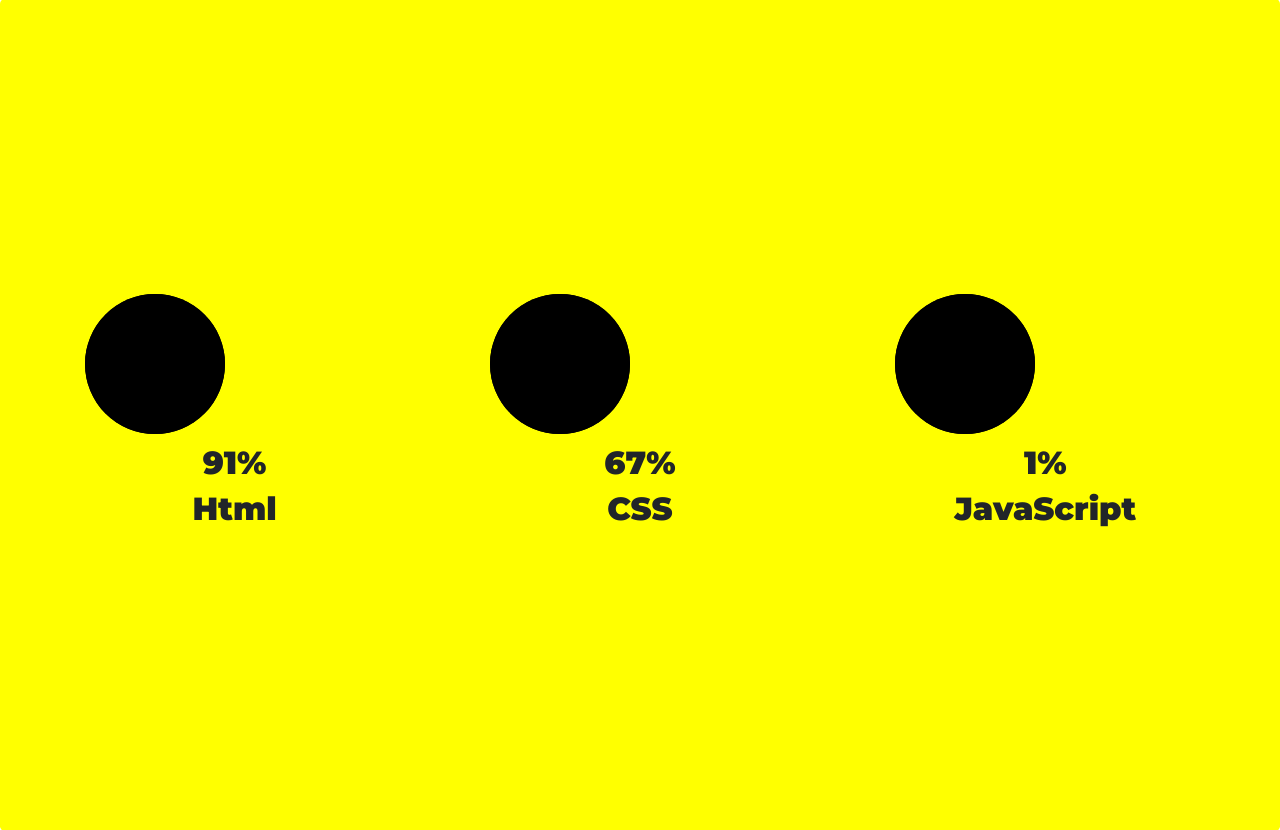
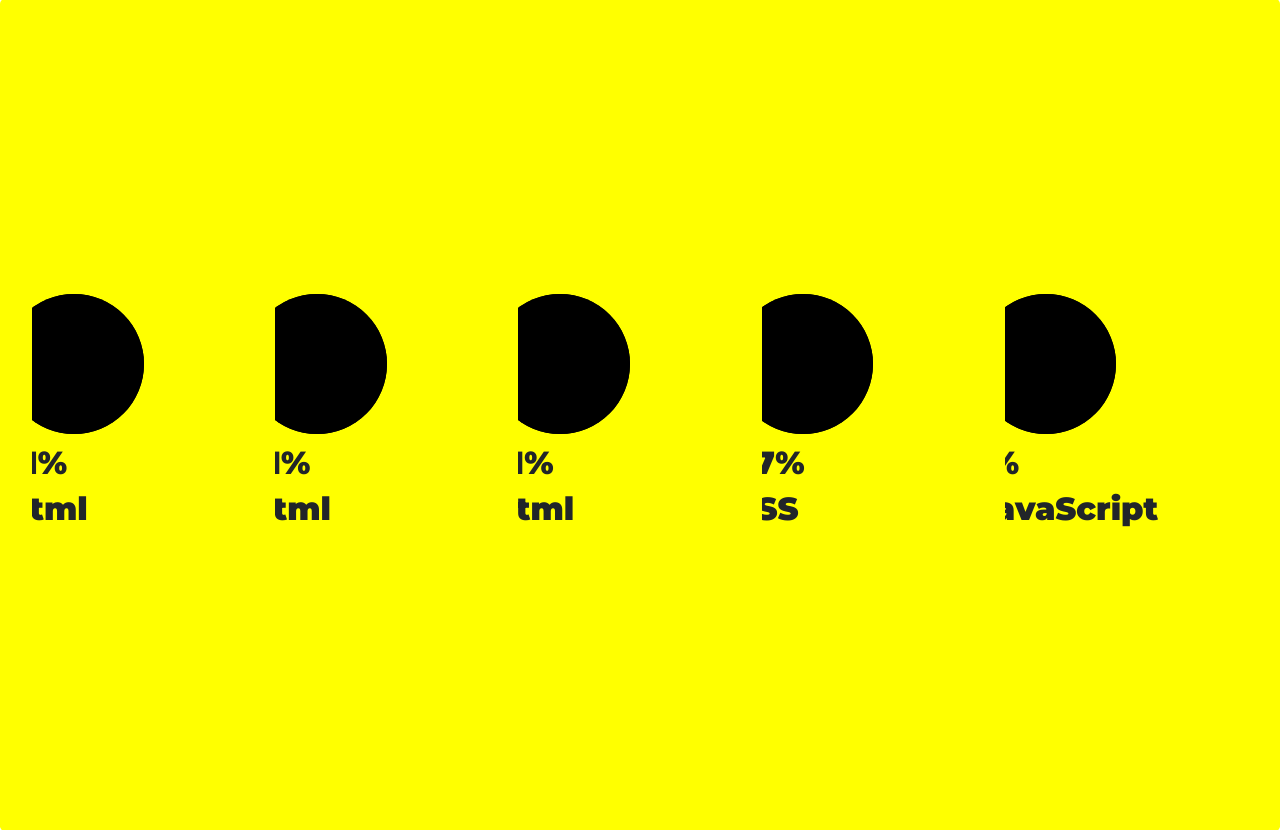
Before and after one commit to Xorast/portfolio, a Flask app: page / in a window 1280 px wide. Shown: the part 655-1485 px from the top of the page. Run offline with Flask 2, Linux system fonts and the light colour scheme; some libraries are stand-ins or nearby versions.

Commit message:
added two more position to skills

```diff
--- a/static/css/style.css
+++ b/static/css/style.css
@@ -44,7 +44,6 @@ a {
     height: 300px;
     justify-content: center;
     align-items: center;
-    text-align: center;
     overflow: hidden;
     /* background: linear-gradient(0deg, #1b1b1b, #222, #1b1b1b); */
     border-radius: 4px;
--- a/templates/pages/index.html
+++ b/templates/pages/index.html
@@ -74,6 +74,36 @@
                 <div class="box">
                     <div class="percent">
                         <svg>
+			  <circle cx="70" cy="70" r="70"></circle>
+			  <circle cx="70" cy="70" r="70"></circle>
+			</svg>
+                        <div class="number">
+                            <h2>91<span>%</span></h2>
+                        </div>
+                    </div>
+                    <h2 class="text">Html</h2>
+                </div>
+            </div>
+
+            <div class="card">
+                <div class="box">
+                    <div class="percent">
+                        <svg>
+			  <circle cx="70" cy="70" r="70"></circle>
+			  <circle cx="70" cy="70" r="70"></circle>
+			</svg>
+                        <div class="number">
+                            <h2>91<span>%</span></h2>
+                        </div>
+                    </div>
+                    <h2 class="text">Html</h2>
+                </div>
+            </div>
+
+            <div class="card">
+                <div class="box">
+                    <div class="percent">
+                        <svg>
 			   <circle cx="70" cy="70" r="70"></circle>
 			   <circle cx="70" cy="70" r="70"></circle>
 			 </svg>
```
